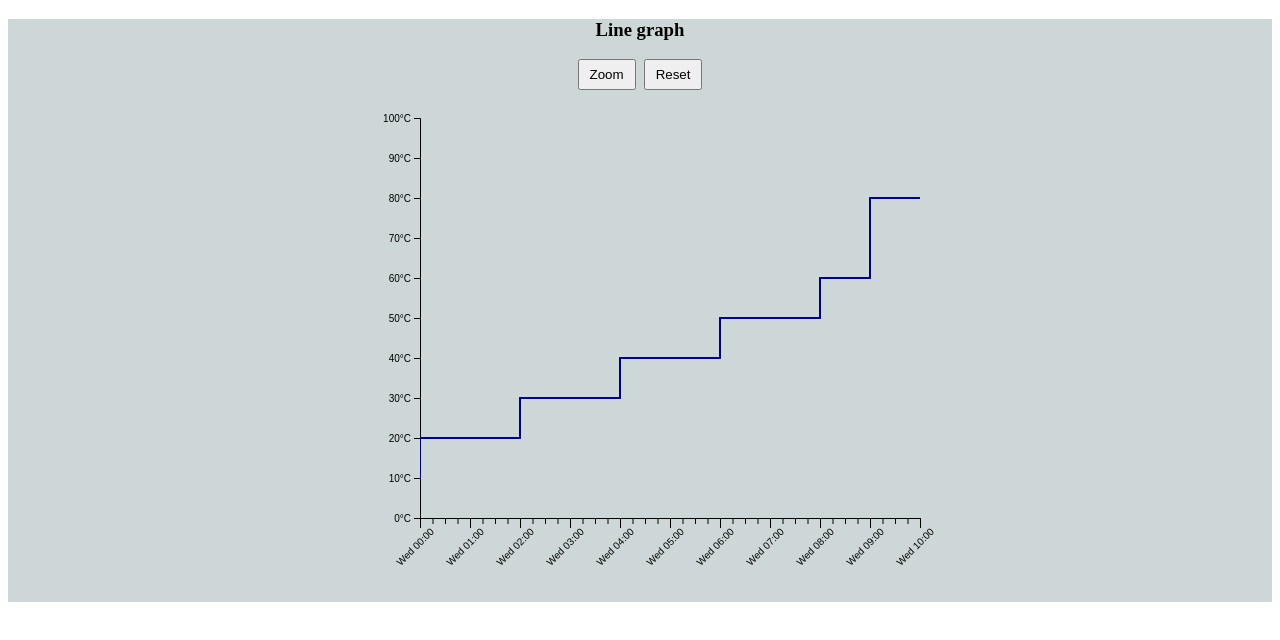
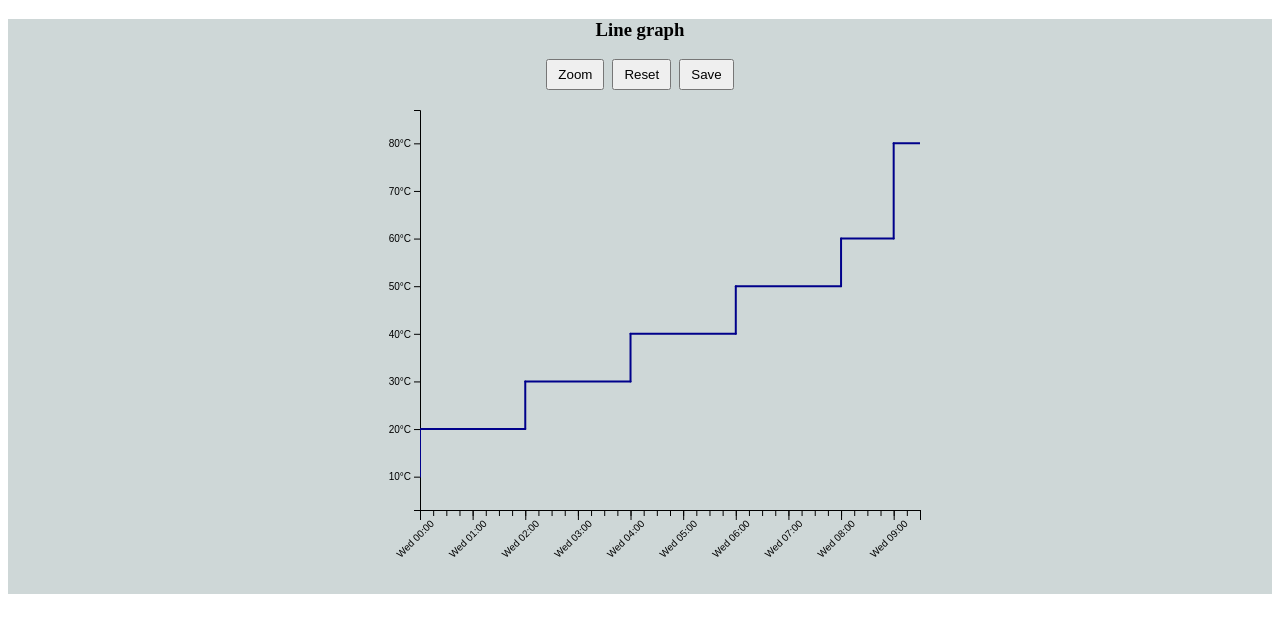
Before and after one commit to VishalR09/vue-project, a Vue app: page / in a window 1280 px wide. Shown: the top 640 px of the page. Built offline with nearby package versions, Linux system fonts and the light colour scheme.

Commit message:
UPDATING THE FILES

```diff
--- a/src/App.vue
+++ b/src/App.vue
@@ -1,12 +1,27 @@
 <template>
   <div id="app">
     <h3>Line graph</h3>
-    <Chart />
+
+    <Chart :data="items" @save="storeUpdatedData" />
   </div>
 </template>
 
 <script setup>
+import { ref } from "vue";
 import Chart from "./components/Chart.vue";
+import rawData from "./server/chartData.json";
+
+const items = ref(
+  rawData.map((d) => ({
+    time: new Date(d.time),
+    value: d.value,
+  }))
+);
+
+function storeUpdatedData(updatedData) {
+  items.value = updatedData;
+  console.log("Saved in App.vue:", updatedData);
+}
 </script>
 
 <style>
--- a/src/components/Chart.vue
+++ b/src/components/Chart.vue
@@ -1,13 +1,12 @@
 <template>
-  <div class="line-Chart">
+  <div class="line-chart">
     <Buttons />
+
     <svg
       :width="width + margin.left + margin.right"
       :height="height + margin.top + margin.bottom"
     >
       <g :transform="`translate(${margin.left},${margin.top})`">
-        <Xscale />
-        <Yscale />
         <Xaxis />
         <Yaxis />
 
@@ -26,7 +25,9 @@
       </g>
 
       <defs>
-        <clipPath id="clip"><rect :width="width" :height="height" /></clipPath>
+        <clipPath id="clip">
+          <rect :width="width" :height="height" />
+        </clipPath>
       </defs>
     </svg>
 
@@ -37,8 +38,7 @@
 <script setup>
 import { provide, reactive, ref } from "vue";
 import * as d3 from "d3";
-import Xscale from "./xscale.vue";
-import Yscale from "./yscale.vue";
+
 import Xaxis from "./xaxis.vue";
 import Yaxis from "./yaxis.vue";
 import Line from "./line.vue";
@@ -47,44 +47,43 @@ import Zoom from "./zoom.vue";
 import Buttons from "./buttons.vue";
 import Pan from "./pan.vue";
 
-const width = 500,
-  height = 400;
+const emit = defineEmits(["save"]);
+
+const width = 500;
+const height = 400;
 const margin = { top: 20, right: 60, bottom: 80, left: 120 };
 
 const fullXStart = new Date(2025, 0, 1, 0, 0);
-const fullXMinutes = 600; // 10 hours
+const fullXMinutes = 600;
+const fullYRange = 100;
 
-const data = [
-  { time: new Date(2025, 0, 1, 0, 0), value: 10 },
-  { time: new Date(2025, 0, 1, 2, 0), value: 20 },
-  { time: new Date(2025, 0, 1, 4, 0), value: 30 },
-  { time: new Date(2025, 0, 1, 6, 0), value: 40 },
-  { time: new Date(2025, 0, 1, 8, 0), value: 50 },
-  { time: new Date(2025, 0, 1, 9, 0), value: 60 },
-  { time: new Date(2025, 0, 1, 10, 0), value: 80 },
-];
+const props = defineProps({
+  data: { type: Array, required: true },
+});
 
-const scales = reactive({ x: null, xMinutes: null, y: null });
+const points = reactive(props.data.map((d) => ({ ...d })));
 
-function setScales(xDomDates, yDom) {
-  scales.x = d3.scaleTime().domain(xDomDates).range([0, width]);
-  scales.xMinutes = d3
-    .scaleLinear()
-    .domain([0, fullXMinutes])
-    .range([0, width]);
+const scales = reactive({ x: null, y: null });
+
+function setScales(xDom, yDom) {
+  scales.x = d3.scaleTime().domain(xDom).range([0, width]);
   scales.y = d3.scaleLinear().domain(yDom).range([height, 0]);
 }
+
+const xExtent = d3.extent(points, (d) => d.time);
+const yExtent = d3.extent(points, (d) => d.value);
+const pad = 0.1 * (yExtent[1] - yExtent[0]);
+setScales(xExtent, [yExtent[0] - pad, yExtent[1] + pad]);
 
 provide("scales", scales);
 provide("width", width);
 provide("height", height);
 provide("margin", margin);
-provide("data", data);
 provide("setScales", setScales);
 
 provide("fullXStart", fullXStart);
 provide("fullXMinutes", fullXMinutes);
-provide("fullYRange", 100);
+provide("fullYRange", fullYRange);
 
 const zoomEnabled = ref(false);
 const zoomRef = ref(null);
@@ -95,18 +94,9 @@ function toggleZoom() {
 }
 
 function resetZoom() {
-  const xExtent = d3.extent(data, (d) => d.time);
-  const yExtent = d3.extent(data, (d) => d.value);
-  const pad = 0.1 * (yExtent[1] - yExtent[0]);
   setScales(xExtent, [yExtent[0] - pad, yExtent[1] + pad]);
-
-  if (zoomRef.value && typeof zoomRef.value.reset === "function") {
-    zoomRef.value.reset();
-  }
-  if (brushRef.value && typeof brushRef.value.clear === "function") {
-    brushRef.value.clear();
-  }
-
+  zoomRef.value?.reset?.();
+  brushRef.value?.clear?.();
   zoomEnabled.value = false;
 }
 
@@ -116,22 +106,18 @@ provide("resetZoom", resetZoom);
 provide("zoomRef", zoomRef);
 provide("brushRef", brushRef);
 
-const xExtent = d3.extent(data, (d) => d.time);
-const yExtent = d3.extent(data, (d) => d.value);
-const pad = 0.1 * (yExtent[1] - yExtent[0]);
-setScales(xExtent, [yExtent[0] - pad, yExtent[1] + pad]);
-
 function MiddleSegments(arr) {
   const segs = [];
   for (let i = 0; i < arr.length - 1; i++) {
-    const s = arr[i],
-      e = arr[i + 1];
+    const s = arr[i];
+    const e = arr[i + 1];
     const m = { time: s.time, value: e.value };
     segs.push({ start: s, end: m }, { start: m, end: e });
   }
   return segs;
 }
-const segments = reactive(MiddleSegments(data));
+
+const segments = reactive(MiddleSegments(points));
 
 function moveSegment(seg, { dx, dy }) {
   if (seg.start.value === seg.end.value) {
@@ -139,16 +125,24 @@ function moveSegment(seg, { dx, dy }) {
     seg.end.value += dy;
     return;
   }
+
   if (seg.start.time.getTime() === seg.end.time.getTime()) {
-    const shiftMs = dx * 60000;
-    seg.start.time = new Date(seg.start.time.getTime() + shiftMs);
-    seg.end.time = new Date(seg.end.time.getTime() + shiftMs);
+    seg.start.time = new Date(seg.start.time.getTime() + dx);
+    seg.end.time = new Date(seg.end.time.getTime() + dx);
   }
 }
+
+function saveData() {
+  emit(
+    "save",
+    points.map((p) => ({ ...p }))
+  );
+}
+provide("saveData", saveData);
 </script>
 
 <style scoped>
-.line-Chart {
+.line-chart {
   user-select: none;
   position: relative;
 }
--- a/src/components/buttons.vue
+++ b/src/components/buttons.vue
@@ -2,14 +2,17 @@
   <div class="btn-container">
     <button @click="toggleZoom" :class="{ active: zoomEnabled }">Zoom</button>
     <button @click="resetZoom">Reset</button>
+    <button @click="saveData">Save</button>
   </div>
 </template>
 
 <script setup>
 import { inject } from "vue";
+
 const toggleZoom = inject("toggleZoom");
 const resetZoom = inject("resetZoom");
 const zoomEnabled = inject("zoomEnabled");
+const saveData = inject("saveData");
 </script>
 
 <style scoped>
@@ -17,7 +20,6 @@ const zoomEnabled = inject("zoomEnabled");
   display: flex;
   gap: 8px;
   justify-content: center;
-  margin-bottom: 8px;
 }
 button {
   padding: 6px 10px;
--- a/src/components/line.vue
+++ b/src/components/line.vue
@@ -10,6 +10,7 @@
     stroke-linecap="round"
     class="drag-area"
   />
+
   <line
     :x1="coord.x1"
     :y1="coord.y1"
@@ -29,7 +30,7 @@ import * as d3 from "d3";
 const scales = inject("scales");
 
 const props = defineProps({
-  start: { type: Object, required: true }, // { time: Date, value: number }
+  start: { type: Object, required: true }, // { time: Date, value: Number }
   end: { type: Object, required: true },
 });
 
@@ -37,16 +38,21 @@ const emit = defineEmits(["drag-segment"]);
 const dragArea = ref(null);
 
 onMounted(() => {
-  d3.select(dragArea.value).call(
+  const el = dragArea.value;
+  if (!el) return;
+
+  d3.select(el).call(
     d3.drag().on("drag", (ev) => {
-      if (!scales?.xMinutes || !scales?.y) return;
+      const x0 = scales.x(props.start.time);
+      const y0 = scales.y(props.start.value);
 
-      const dxMinutes =
-        scales.xMinutes.invert(ev.dx) - scales.xMinutes.invert(0);
+      const newTime = scales.x.invert(x0 + ev.dx);
+      const newValue = scales.y.invert(y0 + ev.dy);
 
-      const dy = scales.y.invert(ev.dy) - scales.y.invert(0);
+      const dx = newTime.getTime() - props.start.time.getTime();
+      const dy = newValue - props.start.value;
 
-      emit("drag-segment", { dx: dxMinutes, dy });
+      emit("drag-segment", { dx, dy });
     })
   );
 });
@@ -67,4 +73,7 @@ const coord = computed(() => ({
 .drag-area {
   cursor: grab;
 }
+.drag-area:active {
+  cursor: grabbing;
+}
 </style>
--- /dev/null
+++ b/src/server/chartData.json
@@ -0,0 +1,30 @@
+[
+  {
+    "time": "2025-01-01T00:00:00",
+    "value": 10
+  },
+  {
+    "time": "2025-01-01T02:00:00",
+    "value": 20
+  },
+  {
+    "time": "2025-01-01T04:00:00",
+    "value": 30
+  },
+  {
+    "time": "2025-01-01T06:00:00",
+    "value": 40
+  },
+  {
+    "time": "2025-01-01T08:00:00",
+    "value": 50
+  },
+  {
+    "time": "2025-01-01T09:00:00",
+    "value": 60
+  },
+  {
+    "time": "2025-01-01T09:30:00",
+    "value": 80
+  }
+]
```
